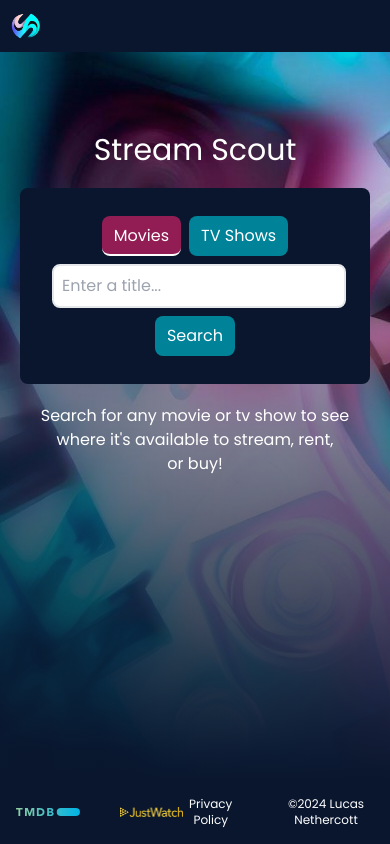
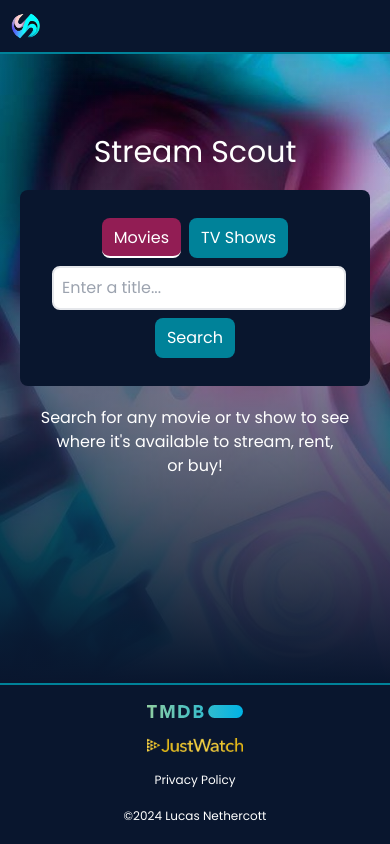
Before and after one commit to lsneth/stream-scout, a Next.js app: page / in a window 390 px wide. Built offline with nearby package versions, Linux system fonts and the light colour scheme.

Commit message:
fix footer responsiveness

```diff
--- a/src/app/Footer.tsx
+++ b/src/app/Footer.tsx
@@ -4,20 +4,14 @@ import React from 'react'
 
 export default function Footer() {
   return (
-    <div className="flex min-h-12 justify-between bg-black p-4">
-      <div className="flex gap-10">
+    <div className="flex flex-col items-center gap-5 border-t-2 border-accent2 bg-black p-5 sm:flex-row sm:justify-center sm:gap-8">
       <a
         target="_blank"
         href="https://developer.themoviedb.org/reference/intro/getting-started"
-          className="flex items-center"
       >
         <Image src="/tmdb.svg" alt="tmdb logo" height={24} width={96} />
       </a>
-        <a
-          target="_blank"
-          href="https://www.justwatch.com/"
-          className="flex items-center"
-        >
+      <a target="_blank" href="https://www.justwatch.com/">
         <Image
           src="/just-watch.webp"
           alt="just watch logo"
@@ -25,8 +19,6 @@ export default function Footer() {
           width={96}
         />
       </a>
-      </div>
-      <div className="flex gap-10">
       <Link href="/privacy-policy" className="text-xs">
         Privacy Policy
       </Link>
@@ -34,6 +26,5 @@ export default function Footer() {
         ©2024 Lucas Nethercott
       </a>
     </div>
-    </div>
   )
 }
--- a/src/app/NavBar.tsx
+++ b/src/app/NavBar.tsx
@@ -4,7 +4,7 @@ import React from 'react'
 
 export default function NavBar(): JSX.Element {
   return (
-    <nav className="flex min-h-12 justify-between bg-black p-2">
+    <nav className="flex min-h-12 justify-between border-b-2 border-accent2 bg-black p-2">
       <Link href="/">
         <Image src="/logo.png" alt="stream scout logo" height={36} width={36} />
       </Link>
--- a/src/app/SearchForm.tsx
+++ b/src/app/SearchForm.tsx
@@ -27,7 +27,7 @@ export default function SearchForm({
   return (
     <form
       onSubmit={(e) => handleSubmit(e)}
-      className={`${long ? ' border-t-2 border-accent2 bg-black p-5 text-center sm:flex sm:py-3' : 'm-auto max-w-96 rounded-lg bg-black p-7 text-center'}`}
+      className={`${long ? 'bg-black p-5 text-center sm:flex sm:py-3' : 'm-auto max-w-96 rounded-lg bg-black p-7 text-center'}`}
     >
       <Button
         onClick={() => setWatchType('movie')}
```
Lines whose indentation alone changed are shown as unchanged.
